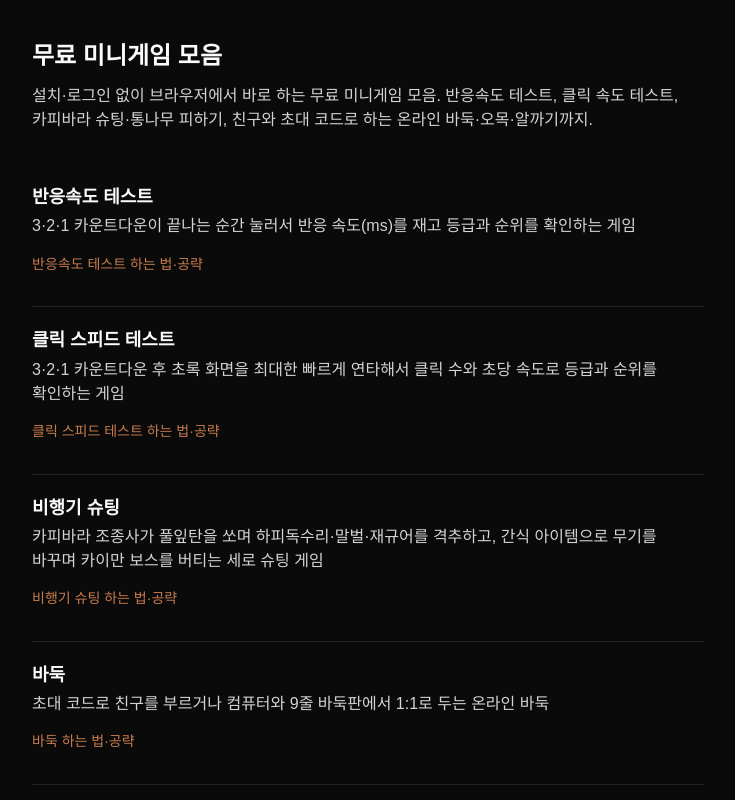
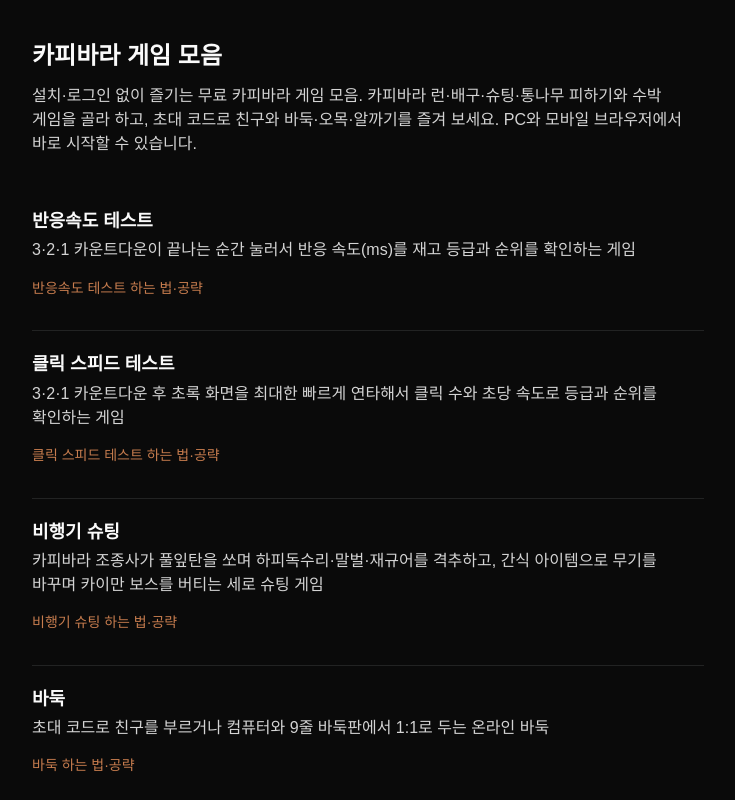
Before and after one commit to choijungmua/03_game, a Next.js app: page /games in a window 1280 px wide. Shown: the top 800 px of the page, without its empty margins (272-1007 px from the left). Built offline with nearby package versions, Linux system fonts and the light colour scheme; no server answers; a web font is replaced by a local one.

Commit message:
SEO : 카피바라 게임 검색 의도에 맞춘 제목과 소개 정리

```diff
--- a/app/games/opengraph-image.tsx
+++ b/app/games/opengraph-image.tsx
@@ -3,8 +3,8 @@ import { siteTitle } from "@/lib/seo/site";
 
 export const size = OG_SIZE;
 export const contentType = "image/png";
-export const alt = siteTitle("전체 게임");
+export const alt = siteTitle("카피바라 게임 모음");
 
 export default function Image() {
-  return renderOgImage({ title: "전체 게임", subtitle: "설치·로그인 없이 바로 하는 무료 미니게임 모음" });
+  return renderOgImage({ title: "카피바라 게임 모음", subtitle: "설치·로그인 없이 무료로 바로 플레이" });
 }
--- a/app/games/page.tsx
+++ b/app/games/page.tsx
@@ -5,10 +5,10 @@ import { absoluteUrl, pageMetadata, SITE_DESCRIPTION, SITE_TAGLINE } from "@/lib
 import { breadcrumbJsonLd, JsonLd } from "@/lib/seo/json-ld";
 
 export const metadata = pageMetadata({
-  title: "전체 게임",
+  title: "카피바라 게임 모음 · 무료로 바로 하기",
   description: SITE_DESCRIPTION,
   path: "/games",
-  keywords: ["무료 게임", "미니게임", "웹게임", "브라우저 게임", "설치 없는 게임", ...GAMES.map((game) => game.title)],
+  keywords: ["카피바라 게임", "무료 카피바라 게임", "무료 게임", "웹게임", "설치 없는 게임", ...GAMES.map((game) => game.title)],
 });
 
 export default function GamesPage() {
--- a/app/opengraph-image.tsx
+++ b/app/opengraph-image.tsx
@@ -3,8 +3,8 @@ import { siteTitle } from "@/lib/seo/site";
 
 export const size = OG_SIZE;
 export const contentType = "image/png";
-export const alt = siteTitle("무료 미니게임");
+export const alt = siteTitle("카피바라 마을");
 
 export default function Image() {
-  return renderOgImage({ title: "무료 미니게임", subtitle: "카피바라 마을에서 고르는 무료 미니게임" });
+  return renderOgImage({ title: "카피바라 마을", subtitle: "산책·낚시와 무료 카피바라 게임을 한곳에서" });
 }
--- a/app/page.tsx
+++ b/app/page.tsx
@@ -9,14 +9,14 @@ import { Lobby } from "./_lobby/lobby";
 
 export const metadata: Metadata = {
   ...pageMetadata({
-    title: "무료 미니게임",
+    title: "카피바라 마을 · 무료 카피바라 게임",
     description:
-      "카피바라를 걸어 다니며 온천 습지 마을의 오두막에 들어가 반응속도 테스트, 클릭 속도 테스트, 바둑, 오목, 알까기 등 무료 게임을 하는 오픈월드 로비. 설치·로그인 없이 브라우저에서 바로 플레이",
+      "카피바라가 되어 온천 습지 마을을 산책하고 낚시와 옷 꾸미기를 즐겨 보세요. 오두막에서 카피바라 런·배구·슈팅 등 무료 게임을 시작하거나 친구와 온라인 대전을 할 수 있습니다. 설치·로그인 없이 바로 플레이하세요.",
     path: "/",
-    keywords: ["무료 게임", "미니게임", "웹게임", "카피바라 게임", ...GAMES.map((game) => game.title)],
+    keywords: ["카피바라", "카피바라 게임", "카피바라 마을", "무료 게임", "웹게임", ...GAMES.map((game) => game.title)],
   }),
   // 레이아웃 title.template은 같은 폴더의 page에는 적용되지 않아 전체 제목을 직접 둔다
-  title: { absolute: siteTitle("무료 미니게임") },
+  title: { absolute: siteTitle("카피바라 마을 · 무료 카피바라 게임") },
 };
 
 export default function Home() {
--- a/lib/seo/site.ts
+++ b/lib/seo/site.ts
@@ -2,9 +2,9 @@ import type { Metadata } from "next";
 
 export const SITE_URL = process.env.NEXT_PUBLIC_SITE_URL ?? "https://ggpli.com";
 export const SITE_NAME = "ggpli";
-export const SITE_TAGLINE = "무료 미니게임 모음";
+export const SITE_TAGLINE = "카피바라 게임 모음";
 export const SITE_DESCRIPTION =
-  "설치·로그인 없이 브라우저에서 바로 하는 무료 미니게임 모음. 반응속도 테스트, 클릭 속도 테스트, 카피바라 슈팅·통나무 피하기, 친구와 초대 코드로 하는 온라인 바둑·오목·알까기까지.";
+  "설치·로그인 없이 즐기는 무료 카피바라 게임 모음. 카피바라 런·배구·슈팅·통나무 피하기와 수박 게임을 골라 하고, 초대 코드로 친구와 바둑·오목·알까기를 즐겨 보세요. PC와 모바일 브라우저에서 바로 시작할 수 있습니다.";
 
 /** 모든 페이지 제목 형식. 레이아웃 title.template과 같은 모양이다 */
 export function siteTitle(pageName: string) {
```
